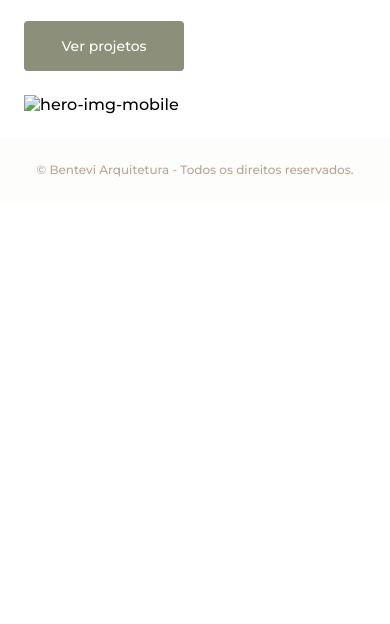
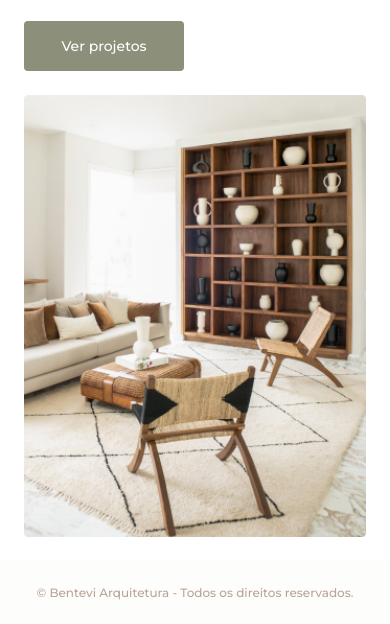
Before and after one commit to viniciustmalves/bentevi_coderhouse, a website: page index.html in a window 390 px wide. Shown: the part 272-896 px from the top of the page. Before the commit the page ends 844 px from the top, so only its background shows below. Drawn offline with Linux system fonts and the light colour scheme.

Commit message:
atualizar img index mobile

```diff
--- a/index.html
+++ b/index.html
@@ -49,7 +49,7 @@
                 </div>
 
                 <img src="./images/index/home-image-hero-desktop.png" alt="hero-img-desktop" class="hero__img--desktop">
-                <img src="./images/index/home-image-hero-mobi;e.pnggit " alt="hero-img-mobile" class="hero__img--mobile">
+                <img src="./images/index/home-image-hero-mobi;e.png" alt="hero-img-mobile" class="hero__img--mobile">
             </section>
         </main>
 
```
